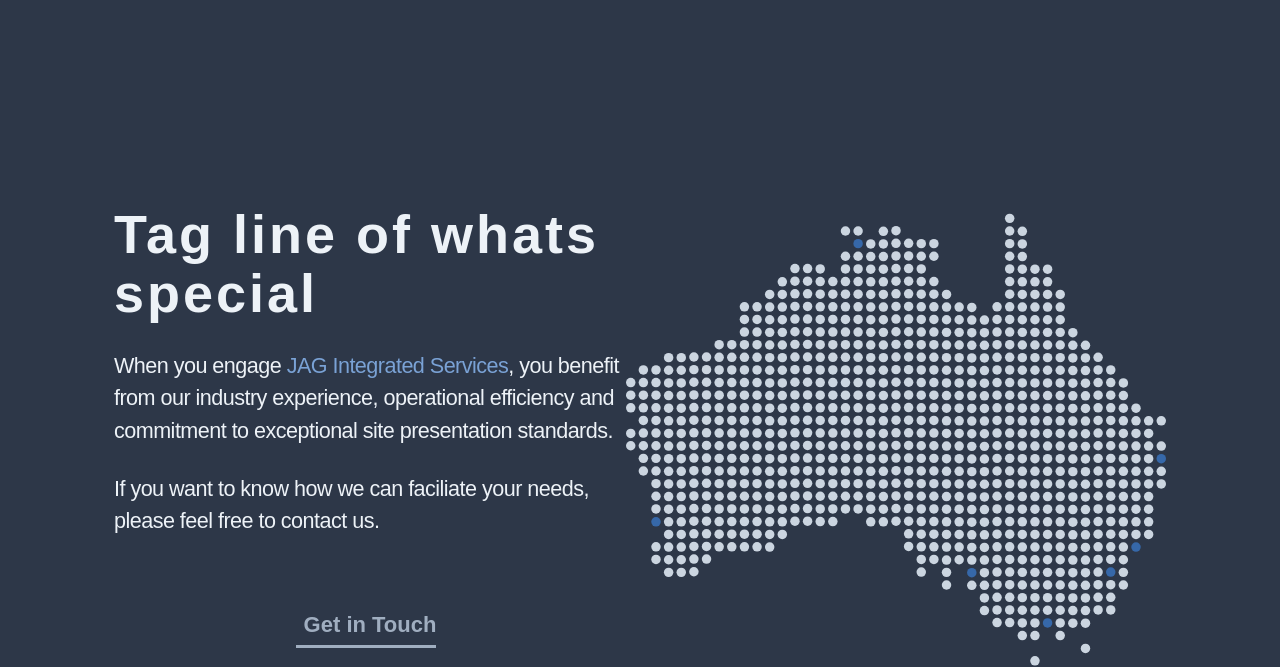
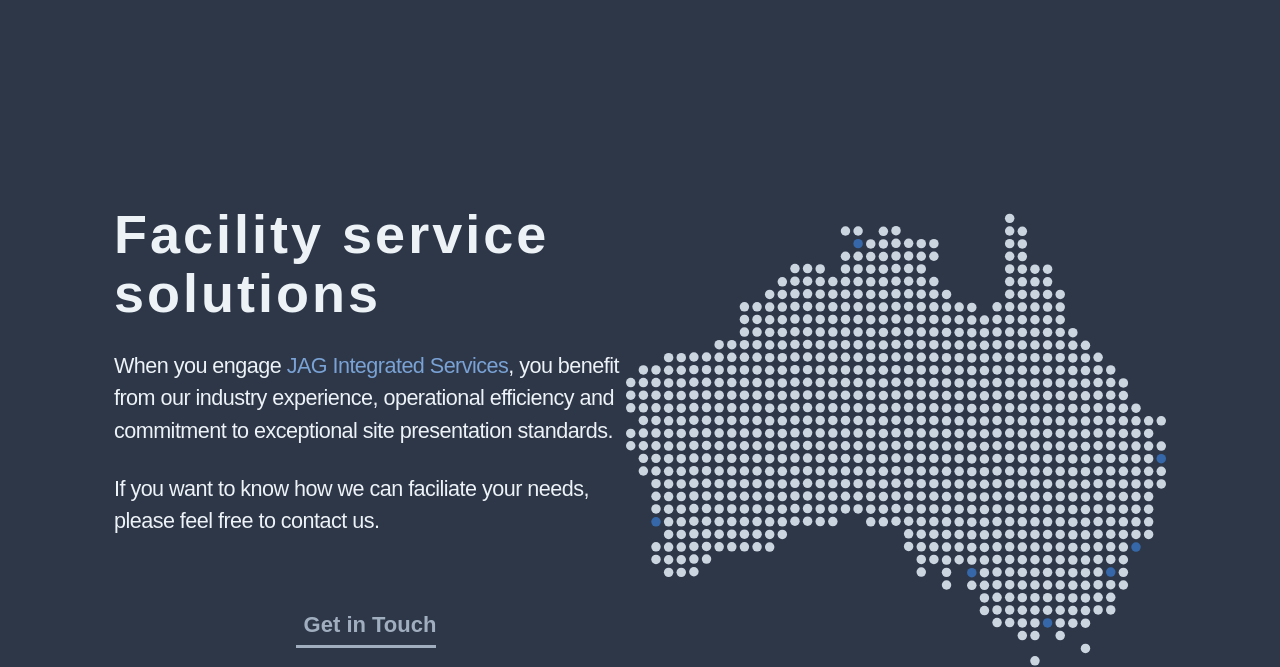
Before and after one commit to JaGaffney/jag-int, a Gatsby site: page / in a window 1280 px wide. Shown: the part 124-791 px from the top of the page. Built offline with nearby package versions, Linux system fonts and the light colour scheme; Gatsby itself is replaced by a stand-in of ours; a web font is replaced by a local one.

Commit message:
added temp tag line

```diff
--- a/src/components/indexComponents/item1.js
+++ b/src/components/indexComponents/item1.js
@@ -7,7 +7,7 @@ const Item1 = () => {
   return (
     <div className="item1__container">
       <div className="item1__text">
-        <h1>Tag line of whats special</h1>
+        <h1>Facility service solutions</h1>
         <p>
           When you engage <span>JAG Integrated Services</span>, you benefit from
           our industry experience, operational efficiency and commitment to
```
